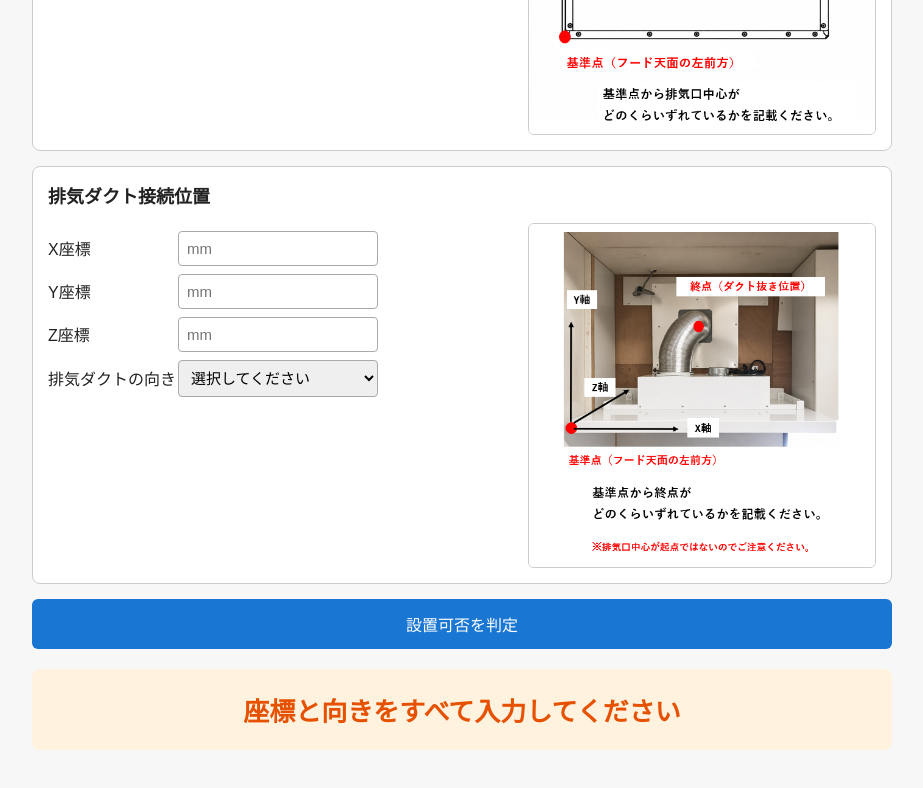
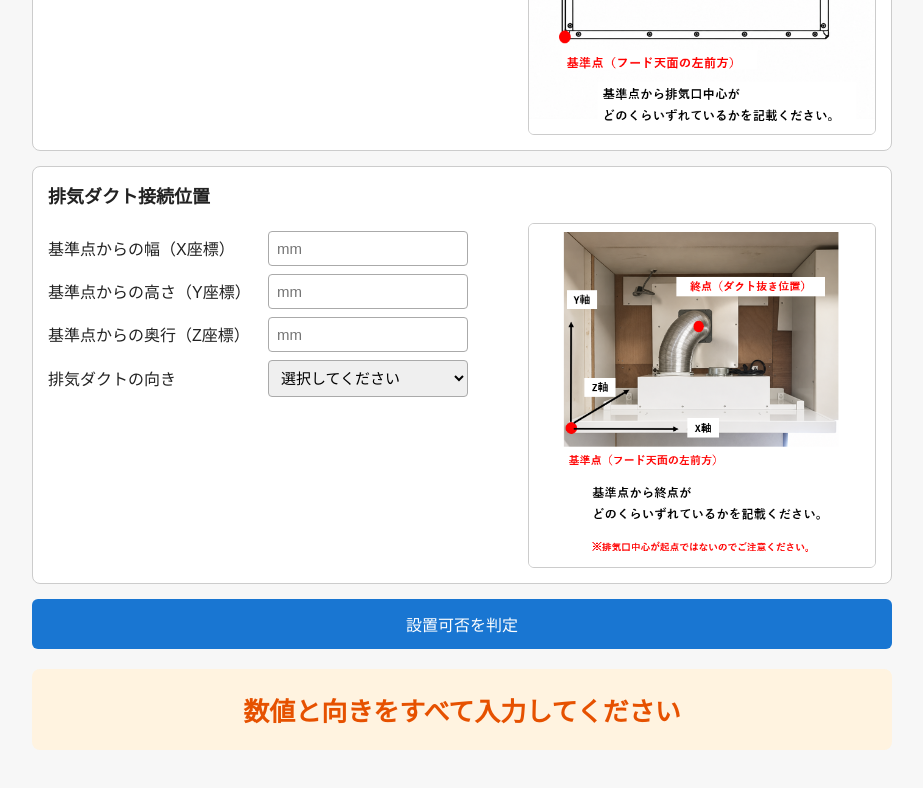
Before and after one commit to yuto-ship-it/setti-kahi-tool, a plain HTML site: page index.html in a window 1280 px wide. Both pictures are taken after a click on the button "設置可否を判定". Shown: the part 385-1173 px from the top of the page, without its empty margins (178-1101 px from the left). Drawn offline with Linux system fonts and the light colour scheme.

Commit message:
Add files via upload

```diff
--- a/index.html
+++ b/index.html
@@ -69,7 +69,7 @@ h1 {
 }
 
 .input-row label {
-  width: 130px;
+  width: 220px;
   flex-shrink: 0;
 }
 
@@ -122,7 +122,6 @@ button:hover {
   font-size: 18px;
 }
 
-/* スマートフォン表示 */
 @media (max-width: 600px) {
   body {
     margin: 10px auto;
@@ -171,18 +170,19 @@ button:hover {
 
   <div class="point-content">
     <div class="input-area">
+
       <div class="input-row">
-        <label for="x1">X座標</label>
+        <label for="x1">基準点からの幅（X座標）</label>
         <input id="x1" type="number" step="any" placeholder="mm">
       </div>
 
       <div class="input-row">
-        <label for="y1">Y座標</label>
+        <label for="y1">基準点からの高さ（Y座標）</label>
         <input id="y1" type="number" step="any" placeholder="mm">
       </div>
 
       <div class="input-row">
-        <label for="z1">Z座標</label>
+        <label for="z1">基準点からの奥行（Z座標）</label>
         <input id="z1" type="number" step="any" placeholder="mm">
       </div>
 
@@ -196,6 +196,7 @@ button:hover {
           <option value="右側面">右側面</option>
         </select>
       </div>
+
     </div>
 
     <div class="image-area">
@@ -213,18 +214,19 @@ button:hover {
 
   <div class="point-content">
     <div class="input-area">
+
       <div class="input-row">
-        <label for="x2">X座標</label>
+        <label for="x2">基準点からの幅（X座標）</label>
         <input id="x2" type="number" step="any" placeholder="mm">
       </div>
 
       <div class="input-row">
-        <label for="y2">Y座標</label>
+        <label for="y2">基準点からの高さ（Y座標）</label>
         <input id="y2" type="number" step="any" placeholder="mm">
       </div>
 
       <div class="input-row">
-        <label for="z2">Z座標</label>
+        <label for="z2">基準点からの奥行（Z座標）</label>
         <input id="z2" type="number" step="any" placeholder="mm">
       </div>
 
@@ -232,11 +234,13 @@ button:hover {
         <label for="direction2">排気ダクトの向き</label>
         <select id="direction2">
           <option value="">選択してください</option>
-          <option value="下方">下方</option>
-          <option value="左側面">左側面</option>
-          <option value="右側面">右側面</option>
+          <option value="下方（天井取付）">下方（天井取付）</option>
+          <option value="後方（背面取付）">後方（背面取付）</option>
+          <option value="左側面（壁面取付）">左側面（壁面取付）</option>
+          <option value="右側面（壁面取付）">右側面（壁面取付）</option>
         </select>
       </div>
+
     </div>
 
     <div class="image-area">
@@ -285,7 +289,7 @@ function judgeInstallation() {
     direction2 === ""
   ) {
     result.className = "error";
-    result.textContent = "座標と向きをすべて入力してください";
+    result.textContent = "数値と向きをすべて入力してください";
     return;
   }
 
```
